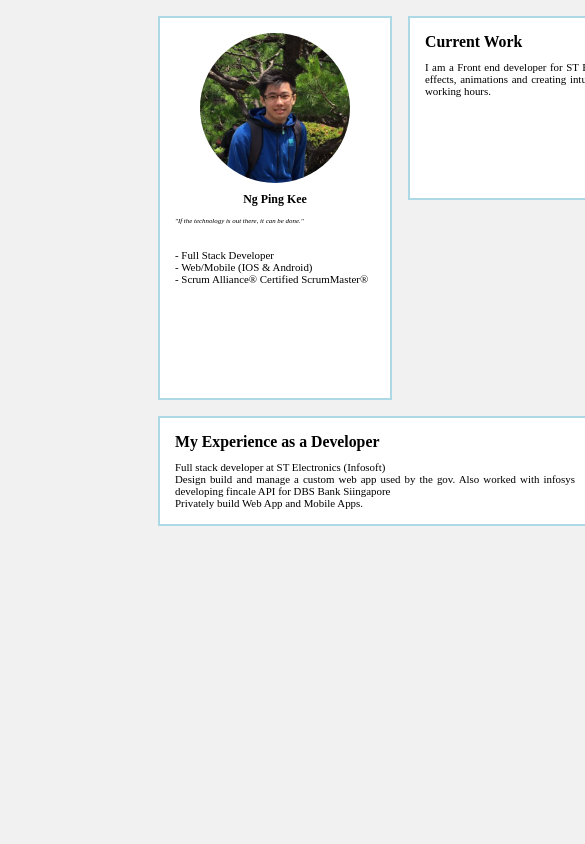
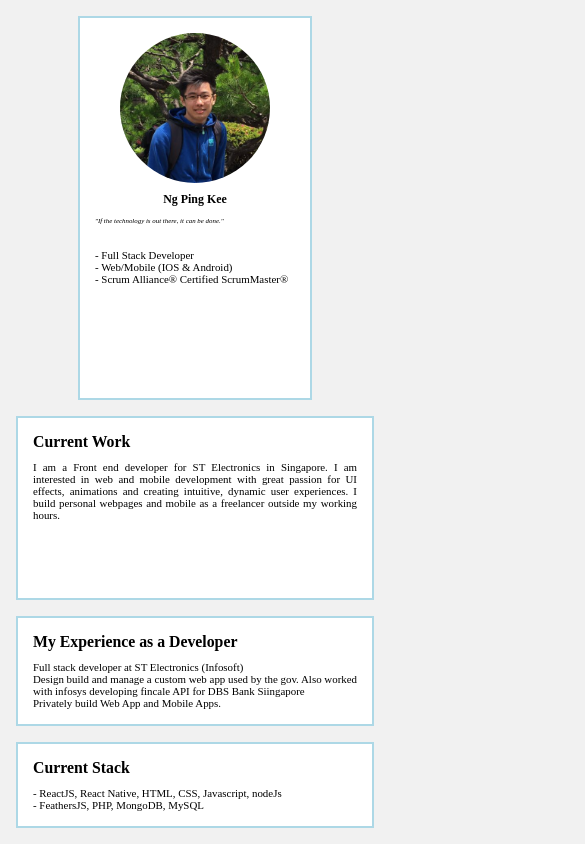
Before and after one commit to pingkee/Pkweb, a React (Create React App) app: page / in a window 390 px wide. Shown: the top 844 px of the page, 585 px wide, since content can reach past the window. Built offline with nearby package versions, Linux system fonts and the light colour scheme.

Commit message:
fix: unable to wrap item in mobile mode.

```diff
--- a/src/App.tsx
+++ b/src/App.tsx
@@ -126,7 +126,7 @@ const App: React.FC = () => {
       <div
         style={{
           // display: 'flex',
-          width: 1200,
+          maxWidth: 1200,
           margin: 'auto',
           }}>
           <div
```
